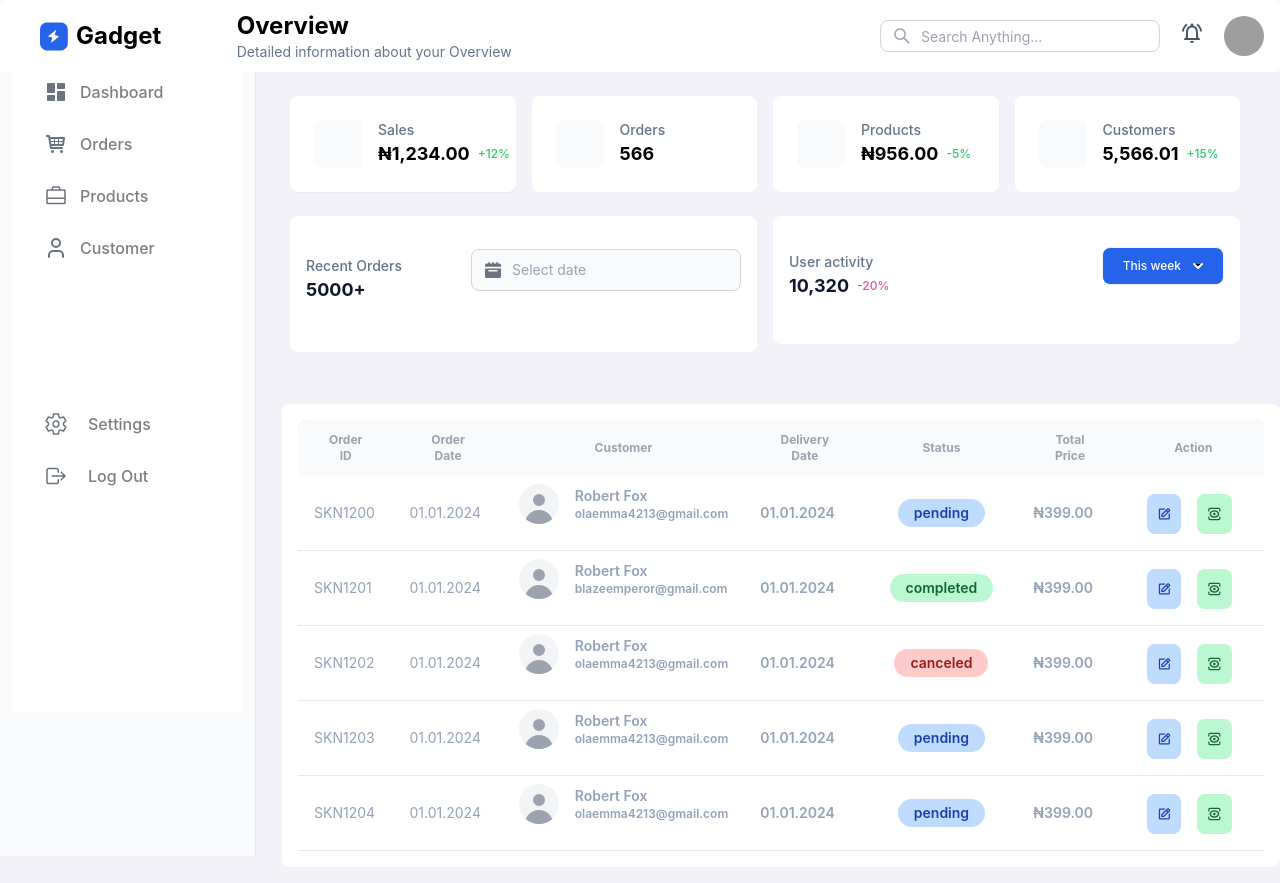
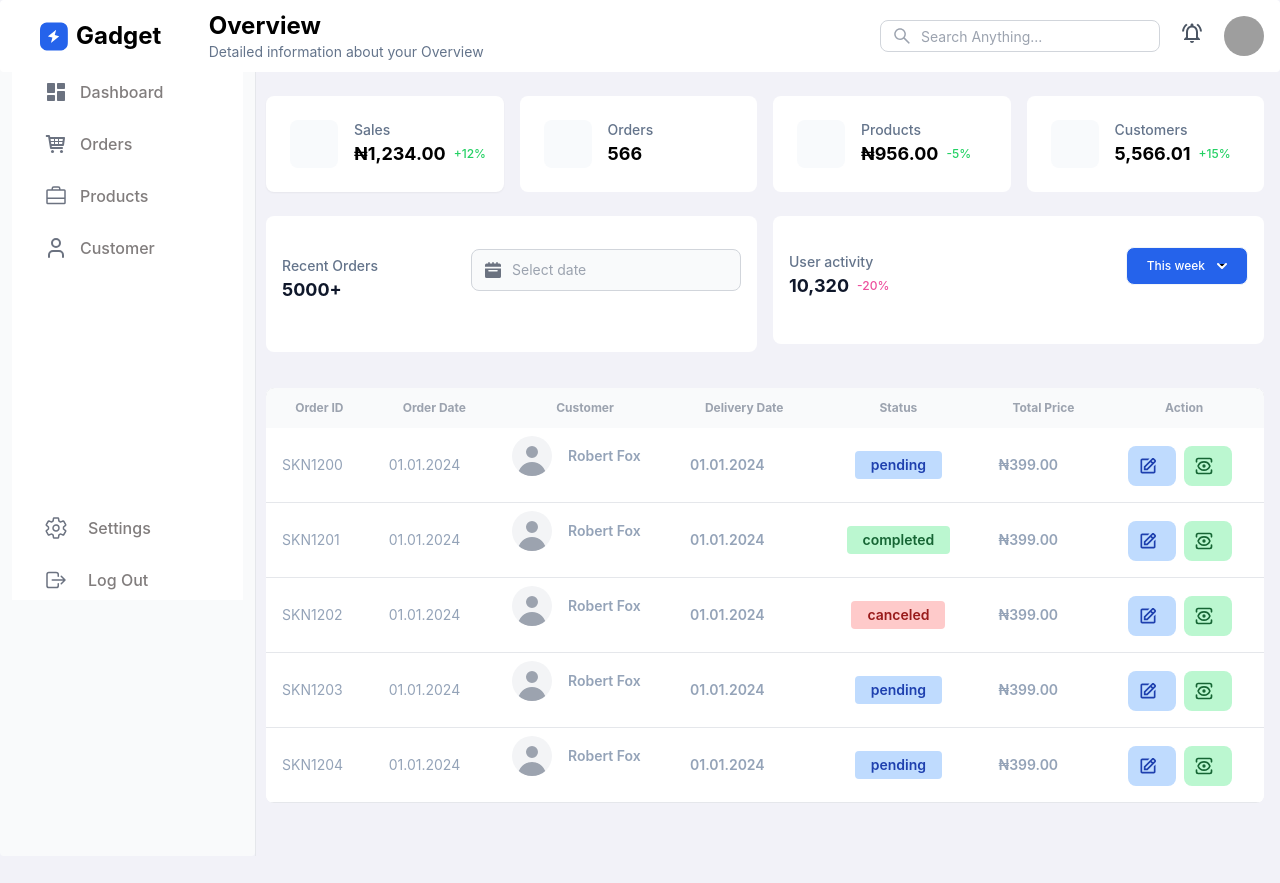
Before and after one commit to sodiqsheriff/Gadget-store, a React (Vite) app: page /dashboard in a window 1280 px wide. After the commit the page ends 803 px from the top, so only its background shows below. Built offline with nearby package versions, Linux system fonts and the light colour scheme; grey boxes are pictures that could not be loaded.

Commit message:
changesss

```diff
--- a/src/App.jsx
+++ b/src/App.jsx
@@ -9,6 +9,7 @@ import { Order } from "./Page/Order.jsx";
 import { Report } from "./Page/Report.jsx";
 import { Customer } from "./Page/Customer.jsx";
 import { NotFound } from "./_Component/NotFound.jsx"; // Ensure this component exists
+import { AddProduct } from "./Page/AddProduct.jsx";
 
 function App() {
   return (
@@ -22,6 +23,7 @@ function App() {
         <Route path="/product" element={<Product />} />
         <Route path="/order" element={<Order />} />
         <Route path="/report" element={<Report />} />
+        <Route path="/addproduct" element={<AddProduct />} />
         <Route path="*" element={<NotFound />} />
       </Routes>
     </BrowserRouter>
--- a/src/Page/Dashboard.jsx
+++ b/src/Page/Dashboard.jsx
@@ -1,11 +1,9 @@
 import React, { useState, useRef } from "react";
-import { NavigationBar } from "../_Component/Navbar";
-import { SideNav } from "../_Component/SideNav";
 import { Link } from "react-router-dom";
 import { Avatar, Dropdown } from "flowbite-react";
-import { Checkbox, Table } from "flowbite-react"; // Adjust based on your actual component library
-import { BsThreeDots } from "react-icons/bs";
-import { BiEdit, BiStreetView } from "react-icons/bi";
+import {  Table } from "flowbite-react"; // Adjust based on your actual component library
+import { BiEdit } from "react-icons/bi";
+import { transactions } from "../_data/test_data"
 import { LuView } from "react-icons/lu";
 import { IconButton } from "../_Component/components";
 import { Wrapper } from "../_Component/wrapper_components";
@@ -19,61 +17,6 @@ export const Dashboard = () => {
     setActiveTab(tab); // Update active tab state
   };
 
-  const transactions = [
-    {
-      id: 1,
-      orderId: "SKN1200",
-      product: "Watch Nike Series 7",
-      customer: "Robert Fox",
-      email: "olaemma4213@gmail.com",
-      date: "01.01.2024",
-      status: "pending",
-      totalPrice: "₦399.00",
-    },
-    {
-      id: 2,
-      orderId: "SKN1201",
-      product: "Watch Nike Series 7",
-      customer: "Robert Fox",
-      email: "blazeemperor@gmail.com",
-      date: "01.01.2024",
-      status: "completed",
-      totalPrice: "₦399.00",
-    },
-    {
-      id: 3,
-      orderId: "SKN1202",
-      product: "Watch Nike Series 7",
-      customer: "Robert Fox",
-      email: "olaemma4213@gmail.com",
-
-      date: "01.01.2024",
-      status: "canceled",
-      totalPrice: "₦399.00",
-    },
-    {
-      id: 4,
-      orderId: "SKN1203",
-      product: "Watch Nike Series 7",
-      customer: "Robert Fox",
-      date: "01.01.2024",
-      email: "olaemma4213@gmail.com",
-
-      status: "pending",
-      totalPrice: "₦399.00",
-    },
-    {
-      id: 5,
-      orderId: "SKN1204",
-      product: "Watch Nike Series 7",
-      customer: "Robert Fox",
-      date: "01.01.2024",
-      status: "pending",
-      email: "olaemma4213@gmail.com",
-
-      totalPrice: "₦399.00",
-    },
-  ];
 
   // State to manage toggling the status color
   const [statusColors, setStatusColors] = useState({
@@ -98,16 +41,8 @@ export const Dashboard = () => {
 
   return (
     <>
-      {/* <NavigationBar pageTitle="Overview" />
-      <div className="flex flex-wrap">
-        <SideNav />
-        <div className="flex flex-col bg-[] w-full z-5 lg:ml-[250px] lg:mt-16 mt-28p pt-5">
-
-        </div>
-      </div> */}
-
-      <Wrapper>
-        <div class="py-3 px-6 :border-gray-700 ">
+      <Wrapper pageTitle="Overview">
+        <div class="py-3  mt-28 md:mt-0">
           <div class="grid grid-cols-1 lg:grid-cols-4 gap-4 ">
             <div class="flex items-center gap-4 h-24 pl-6 rounded-lg bg-white shadow-sm">
               <div class="flex items-center justify-center  bg-[#F8FAFC] w-12 h-12 rounded-lg ">
@@ -164,9 +99,7 @@ export const Dashboard = () => {
                     Recent Orders
                   </h1>
                   <div className="flex gap-2 items-center">
-                    <h1 className="font-bold text-lg text-[#0F172A]">
-                      5000+
-                    </h1>
+                    <h1 className="font-bold text-lg text-[#0F172A]">5000+</h1>
                   </div>
                 </div>
                 <div className="relative max-w-sm">
@@ -203,12 +136,8 @@ export const Dashboard = () => {
                     User activity
                   </h1>
                   <div className="flex gap-2 items-center">
-                    <h1 className="font-bold text-lg text-[#0F172A]">
-                      10,320
-                    </h1>
-                    <h1 className="text-xs font-medium text-[#ED4F9D]">
-                      -20%
-                    </h1>
+                    <h1 className="font-bold text-lg text-[#0F172A]">10,320</h1>
+                    <h1 className="text-xs font-medium text-[#ED4F9D]">-20%</h1>
                   </div>
                 </div>
                 <Link
@@ -239,38 +168,40 @@ export const Dashboard = () => {
             </div>
           </div>
         </div>
-        <div className="relative overflow-x-auto w-full  m-4 p-4 bg-white sm:rounded-lg">
+        <div className="relative overflow-x-auto   bg-white sm:rounded-lg">
           <Table className="w-full bg-white font-semibold text-sm text-left rtl:text-right text-[#94A3B8] ">
             <Table.Head className="bg-gray-300 text-gray-400 capitalize font-semibold">
-
               <Table.HeadCell>
                 <div className="flowbite-table-head text-center">Order ID</div>
               </Table.HeadCell>
               <Table.HeadCell>
-                <div className="flowbite-table-head text-center">Order Date</div>
+                <div className="flowbite-table-head text-center">
+                  Order Date
+                </div>
               </Table.HeadCell>
               <Table.HeadCell>
                 <div className="flowbite-table-head text-center">Customer</div>
               </Table.HeadCell>
               <Table.HeadCell>
-                <div className="flowbite-table-head text-center">Delivery Date</div>
+                <div className="flowbite-table-head text-center">
+                  Delivery Date
+                </div>
               </Table.HeadCell>
               <Table.HeadCell>
                 <div className="flowbite-table-head text-center">Status</div>
               </Table.HeadCell>
               <Table.HeadCell>
-                <div className="flowbite-table-head text-center">Total price</div>
+                <div className="flowbite-table-head text-center">
+                  Total price
+                </div>
               </Table.HeadCell>
               <Table.HeadCell>
-                <div className="flowbite-table-head text-center">
-                  Action
-                </div>
+                <div className="flowbite-table-head text-center">Action</div>
               </Table.HeadCell>
             </Table.Head>
             <Table.Body className="">
               {transactions.map((transaction) => (
                 <Table.Row key={transaction.id} className="border-b p-10">
-
                   <Table.Cell className="px-4 py-2 font-normal">
                     {transaction.orderId}
                   </Table.Cell>
@@ -278,26 +209,21 @@ export const Dashboard = () => {
                     {transaction.date}
                   </Table.Cell>
                   <Table.Cell className="px-4 py-2 flex gap-4 items-center">
-                    <Avatar
-                      className=""
-                      img={""}
-                      rounded
-                    />
+                    <Avatar className="" img={""} rounded />
                     <div className="flex flex-col">
-                      <span>
-                        {transaction.customer}
-                      </span>
-                      <span className="text-xs">
-                        {transaction.email}
-                      </span>
-
+                      <span>{transaction.customer}</span>
+                      <span className="text-xs">{transaction.email}</span>
                     </div>
                   </Table.Cell>
                   <Table.Cell className="px-4 py-2">
                     {transaction.date}
                   </Table.Cell>
                   <Table.Cell>
-                    <div className={`block mx-auto w-fit px-4 rounded-full py-1 bg-blue-100 text-blue-500 ${statusColors[transaction.status]}`}>
+                    <div
+                      className={`block mx-auto w-fit px-4 rounded py-1 bg-blue-100 text-blue-500 ${
+                        statusColors[transaction.status]
+                      }`}
+                    >
                       {transaction.status}
                     </div>
                   </Table.Cell>
@@ -305,15 +231,17 @@ export const Dashboard = () => {
                   <Table.Cell className="px-4 py-2">
                     {transaction.totalPrice}
                   </Table.Cell>
-                  <Table.Cell className="flex gap-2">
+                  <Table.Cell className="flex gap-0 ">
                     <IconButton
-                      className={"bg-blue-200 text-blue-800 border-0"}
+                      className={"bg-blue-200 w-full text-blue-800 border-0"}
                       child={<BiEdit size={20} />}
                       description={"Update Order Status"}
                     />
 
                     <IconButton
-                      className={"bg-green-200 text-green-800 border-0 hover:bg-green-700"}
+                      className={
+                        "bg-green-200 w-full text-green-800 border-0 hover:bg-green-700"
+                      }
                       child={<LuView size={20} />}
                       description={"View Order Details"}
                     />
--- a/src/Page/Login.jsx
+++ b/src/Page/Login.jsx
@@ -3,12 +3,12 @@ import { Link } from "react-router-dom"; // Correct import from react-router-dom
 import { Button, Checkbox, Label, TextInput } from "flowbite-react";
 export const Login = () => {
   return (
-    <div className="flex flex-row w-full h-screen">
-      <div className="hidden md:flex justify-center p-4 md:p-8 w-full h-full bg-[#2563EB]">
+    <div className="flex flex-row w-full h-screen bg-white">
+      <div className="hidden lg:flex justify-center p-4 md:p-8 w-full h-full bg-[#2563EB]">
         {/* Add your background image here if needed */}
       </div>
       <div className="w-full bg-white m-auto items-center font-inter p-4">
-        <form className="flex max-w-md flex-col gap-4">
+        <form className="flex max-w-md flex-col max-h-screen md:max-w-2xl lg:max-w-md gap-4">
           <h1 class="font-inter font-bold text-2xl">Sign In to your Account</h1>
           <h2 class="font-inter font-400 text-sm text-[#64748B] pt-3 pb-7">
             Welcome back! please enter your detail
--- a/src/Page/Order.jsx
+++ b/src/Page/Order.jsx
@@ -1,13 +1,11 @@
 import React, { useState } from "react";
-import { NavigationBar } from "../_Component/Navbar";
-import { SideNav } from "../_Component/SideNav";
 import { LuFilter, LuView } from "react-icons/lu";
-import { BiEdit, BiExport } from "react-icons/bi";
-import { Button, Table, Checkbox, Avatar } from "flowbite-react";
-import { BsThreeDots } from "react-icons/bs";
+import { BiEdit } from "react-icons/bi";
+import { Button, Table,  Avatar } from "flowbite-react";
 import { Link } from "react-router-dom";
 import { Wrapper } from "../_Component/wrapper_components";
 import { IconButton } from "../_Component/components";
+import { transactions } from "../_data/test_data.js"
 
 export const Order = () => {
   const [activeTab, setActiveTab] = useState("pending"); // State to track active tab
@@ -15,59 +13,6 @@ export const Order = () => {
   const handleTabClick = (tab) => {
     setActiveTab(tab); // Update active tab state
   };
-
-  const transactions = [
-    {
-      id: 1,
-      orderId: "SKN1200",
-      email: "sodiqsheriff9@gmail.com",
-      product: "Watch Nike Series 7",
-      customer: "Robert Fox",
-      date: "01.01.2024",
-      status: "pending",
-      totalPrice: "₦399.00",
-    },
-    {
-      id: 2,
-      orderId: "SKN1201",
-      email: "sodiqsheriff9@gmail.com",
-      product: "Watch Nike Series 7",
-      customer: "Robert Fox",
-      date: "01.01.2024",
-      status: "completed",
-      totalPrice: "₦399.00",
-    },
-    {
-      id: 3,
-      orderId: "SKN1202",
-      email: "sodiqsheriff9@gmail.com",
-      product: "Watch Nike Series 7",
-      customer: "Robert Fox",
-      date: "01.01.2024",
-      status: "canceled",
-      totalPrice: "₦399.00",
-    },
-    {
-      id: 4,
-      orderId: "SKN1203",
-      product: "Watch Nike Series 7",
-      email: "sodiqsheriff9@gmail.com",
-      customer: "Robert Fox",
-      date: "01.01.2024",
-      status: "pending",
-      totalPrice: "₦399.00",
-    },
-    {
-      id: 5,
-      orderId: "SKN1204",
-      product: "Watch Nike Series 7",
-      email: "sodiqsheriff9@gmail.com",
-      customer: "Robert Fox",
-      date: "01.01.2024",
-      status: "pending",
-      totalPrice: "₦399.00",
-    },
-  ];
 
   // State to manage toggling the status color
   const [statusColors, setStatusColors] = useState({
@@ -92,16 +37,16 @@ export const Order = () => {
 
   return (
     <>
-      <Wrapper>
-        <div className="flex flex-row w-full px-5 bg-white justify-between ">
+      <Wrapper pageTitle="Order">
+        <div className="flex flex-row w-full px-5 bg-white justify-between mt-28">
           <div className="text-sm font-medium sm:pt-5 md:pt-0 text-center text-gray-500 border-b border-gray-200 ">
-            <ul className="flex flex-col md:grid grid-cols-3 lg:grid-cols-5">
+            <ul className="grid grid-cols-2 gap-5 md:grid-cols-3 lg:grid-cols-5">
               <li className="me-2">
                 <Link
                   to="#"
                   onClick={() => handleTabClick("all")}
                   className={`inline-block p-4 border-b-2 border-transparent rounded-t-lg hover:text-gray-600 hover:border-gray-300 ${
-                    activeTab === "all" ? "text-gray-300 border-gray-300" : ""
+                    activeTab === "all" ? "text-gray-300 border-gray-300 active:border-b-2 active:text-blue-600 active:border-blue-600" : ""
                   }`}
                 >
                   All Orders
@@ -113,7 +58,7 @@ export const Order = () => {
                   onClick={() => handleTabClick("pending")}
                   className={`inline-block p-4 text-blue-600 border-b-2 border-blue-600 rounded-t-lg ${
                     activeTab === "pending"
-                      ? "active text-blue-500 border-blue-500"
+                      ? "active text-blue-500 border-b border-blue-500 active:border-b-2 active:text-blue-600 active:border-blue-600"
                       : ""
                   }`}
                   aria-current={activeTab === "pending" ? "page" : undefined}
@@ -127,7 +72,7 @@ export const Order = () => {
                   onClick={() => handleTabClick("completed")}
                   className={`inline-block p-4 border-b-2 border-transparent rounded-t-lg hover:text-gray-600 hover:border-gray-300 ${
                     activeTab === "completed"
-                      ? "text-gray-300 border-gray-300"
+                      ? "text-gray-300 border-gray-300 active:border-b-2 active:text-blue-600 active:border-blue-600"
                       : ""
                   }`}
                 >
@@ -140,7 +85,7 @@ export const Order = () => {
                   onClick={() => handleTabClick("canceled")}
                   className={`inline-block p-4 border-b-2 border-transparent rounded-t-lg hover:text-gray-600 hover:border-gray-300 ${
                     activeTab === "canceled"
-                      ? "text-gray-300 border-gray-300"
+                      ? "text-gray-300 border-gray-300 active:border-b-2 active:text-blue-600 active:border-blue-600"
                       : ""
                   }`}
                 >
@@ -155,10 +100,7 @@ export const Order = () => {
               <LuFilter className="text-lg" />
               Filter
             </Button>
-            <Button className="flex gap-5 items-center text-[#64748B] hover:text-white border border-[#E2E8F0] hover:border-2 focus:ring-4 bg-white focus:outline-none  font-semibold rounded-lg text-sm text-center me-2 ">
-              <BiExport className="text-lg" />
-              Exports
-            </Button>
+
           </div>
         </div>
         <div className="relative overflow-x-auto max-w-[70rem] m-4 p-4 bg-white sm:rounded-lg">
--- a/src/_Component/Navbar.tsx
+++ b/src/_Component/Navbar.tsx
@@ -15,8 +15,8 @@ export function NavigationBar({ pageTitle }) {
           Gadget
         </span>
       </Navbar.Brand>
-      <div className="flex justify-between h-full md:py-0 py-3 max-w-screen lg:w-[38rem]">
-        <div className="flex flex-col lg:ps-5">
+      <div className="flex justify-between h-full md:py-0 py-3 max-w-screen lg:w-[39rem]">
+        <div className="flex flex-col lg:ps-0">
           <h1 className="text-2xl font-bold">{pageTitle}</h1>
           <h3 className="hidden lg:block font-normal text-sm text-[#64748B]">
             Detailed information about your {pageTitle}
@@ -35,7 +35,7 @@ export function NavigationBar({ pageTitle }) {
             placeholder="Search Anything..."
           />
         </div>
-        <div className="hidden md:block">
+        <div className="">
         <NotificationBell />
         </div>
         <Dropdown
@@ -61,7 +61,7 @@ export function NavigationBar({ pageTitle }) {
         <Navbar.Link href="/dashboard"  className="active:bg-blue-600 active:text-white">
           Dashboard
         </Navbar.Link>
-        <Navbar.Link href="/report" className="active:bg-blue-600 active:text-white">Reports</Navbar.Link>
+        {/* <Navbar.Link href="/report" className="active:bg-blue-600 active:text-white">Reports</Navbar.Link> */}
         <Navbar.Link href="order" className="active:bg-blue-600 active:text-white">Orders</Navbar.Link>
         <Navbar.Link href="/product" className="active:bg-blue-600 active:text-white">Products</Navbar.Link>
         <Navbar.Link href="/customer" className="active:bg-blue-600 active:text-white">Customer</Navbar.Link>
--- a/src/_Component/SideNav.jsx
+++ b/src/_Component/SideNav.jsx
@@ -32,11 +32,11 @@ export const SideNav = () => {
     <>
       <Sidebar
         aria-label="Default sidebar example"
-        className="hidden md:flex flex-col z-30 mt-14 p-0 top-0 left-0 h-full fixed border-r bg-transparent"
+        className="hidden md:flex flex-col z-30 mt-14 mr-0 p-0 top-0 left-0 h-full fixed border-r bg-transparent"
         style={{ backgroundColor: "white !important" }}
        theme={customTheme}
       >
-        <div className="bg-white h-full max-h-[40em] flex flex-col justify-between">
+        <div className="bg-white h-full max-h-[33em] flex flex-col justify-between">
 
         <Sidebar.Items className="px-5 w-full">
           <Sidebar.ItemGroup >
@@ -77,8 +77,8 @@ export const SideNav = () => {
             </Sidebar.Item>
           </Sidebar.ItemGroup>
         </Sidebar.Items>
-        <div class="flex flex-col justify-between mt-28 ps-5 my-auto">
-          <div class="mt-auto">
+        <div class="flex flex-col justify-between ps-5 mt-auto">
+          <div class="">
             <Link
               to="/settings"
               class="flex items-center gap-5 p-2 transition ease-out duration-300 transform hover:scale-105 pl-3 my-3 font-medium text-[#817D7D] hover:bg-blue-600 hover:text-white active:font-semibold active:text-[#5B5AFB]"
--- a/src/_Component/wrapper_components.tsx
+++ b/src/_Component/wrapper_components.tsx
@@ -3,14 +3,14 @@ import { NavigationBar } from "./Navbar"
 import { SideNav } from "./SideNav"
 
 
-export const Wrapper = ({children}) => {
+export const Wrapper = ({children, pageTitle}) => {
 
     return (
         <>
-            <NavigationBar pageTitle="Overview" />
+            <NavigationBar pageTitle= {pageTitle} />
             <div className="flex flex-wrap">
                 <SideNav />
-                <div className="flex flex-col bg-[] w-full z-5 lg:ml-[250px] lg:mt-16 mt-28p pt-5 px-4">
+                <div className="flex flex-col bg-[] w-full z-5 lg:ml-[250px] lg:mt-16  pt-5 px-4">
                     {children}
                 </div>
             </div>
--- a/src/_data/test_data.js
+++ b/src/_data/test_data.js
@@ -1,4 +1,4 @@
-
+import image from "../_assets/wactch.svg";
 export const transactions = [
     {
       id: 1,
@@ -46,3 +46,46 @@ export const transactions = [
       totalPrice: "₦399.00",
     },
   ];
+  export const data = [
+    {
+      imageUrl: image,
+      product: 'Apple MacBook Pro 17"',
+      brand: "Silver",
+      stock: "Laptop",
+      sales: "$2999",
+      price: "$3000",
+      status: true,
+    },
+    {
+      imageUrl: image,
+      product: "Microsoft Surface Pro",
+      brand: "White",
+      stock: "Laptop PC",
+      sales: "$1999",
+      price: "$3000",
+      status: false,
+    },
+    {
+      imageUrl: image,
+      product: "Magic Mouse 2",
+      brand: "Black",
+      stock: "Accessories",
+      sales: "$99",
+      price: "$3000",
+      status: false,
+    },
+  ];
+
+ export const categoriesData = [
+    {
+      category: '001',
+      description: 'Lorem ipsum dolor sit amet, consectetur adipiscing elit.',
+      productsCount: 20,
+    },
+    {
+      category: '02',
+      description: 'Sed do eiusmod tempor incididunt ut labore et dolore magna aliqua.',
+      productsCount: 15,
+    },
+    // Add more categories as needed
+  ];
```
Also changed, not shown: src/Page/AddProduct.jsx (added, +12 -0 lines), src/Page/Categories.jsx (+8 -25 lines), src/Page/Customer.jsx (+57 -61 lines), src/Page/Product.jsx (+71 -95 lines).
